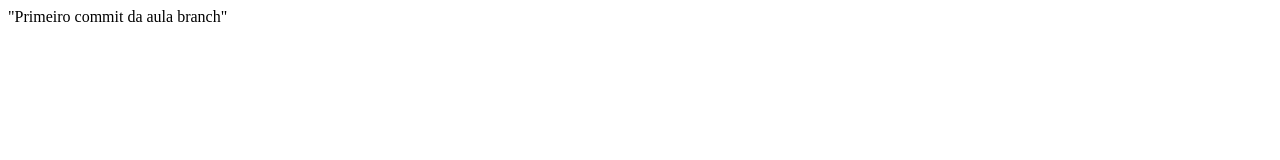
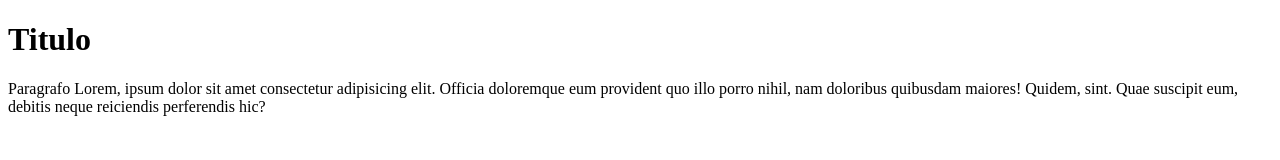
Before and after one commit to lourdesdecdic/aulabranch, a plain HTML site: page index.html in a window 1280 px wide. Drawn offline with Linux system fonts and the light colour scheme.

Commit message:
alteracoes

```diff
--- a/index.html
+++ b/index.html
@@ -6,6 +6,9 @@
     <title>Document</title>
 </head>
 <body>
-    "Primeiro commit da aula branch"
+    <h1>Titulo</h1>
+    <p>Paragrafo Lorem, ipsum dolor sit amet consectetur adipisicing elit. Officia doloremque eum provident quo illo porro nihil, nam doloribus quibusdam maiores! Quidem, sint. Quae suscipit eum, debitis neque reiciendis perferendis hic?</p>
+
+
 </body>
 </html>
```
